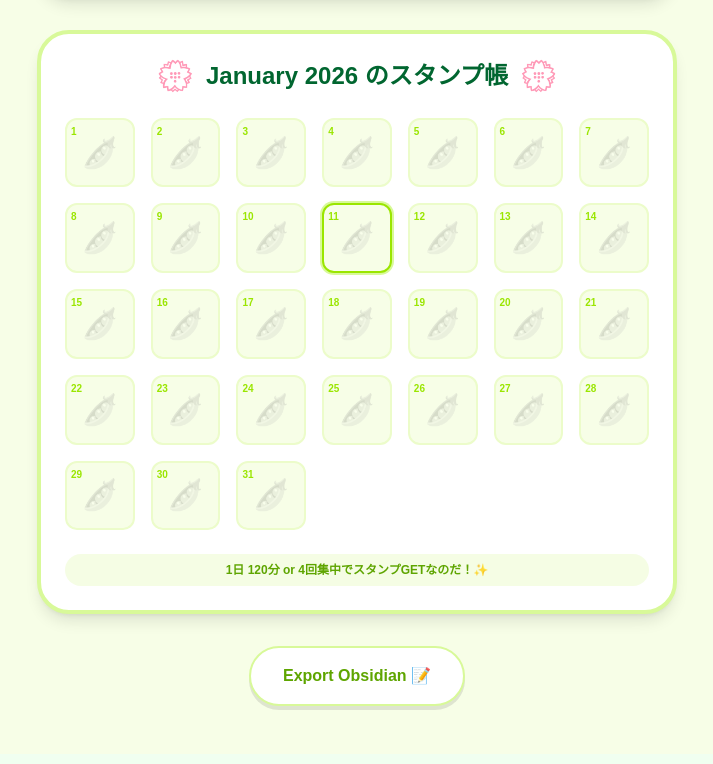
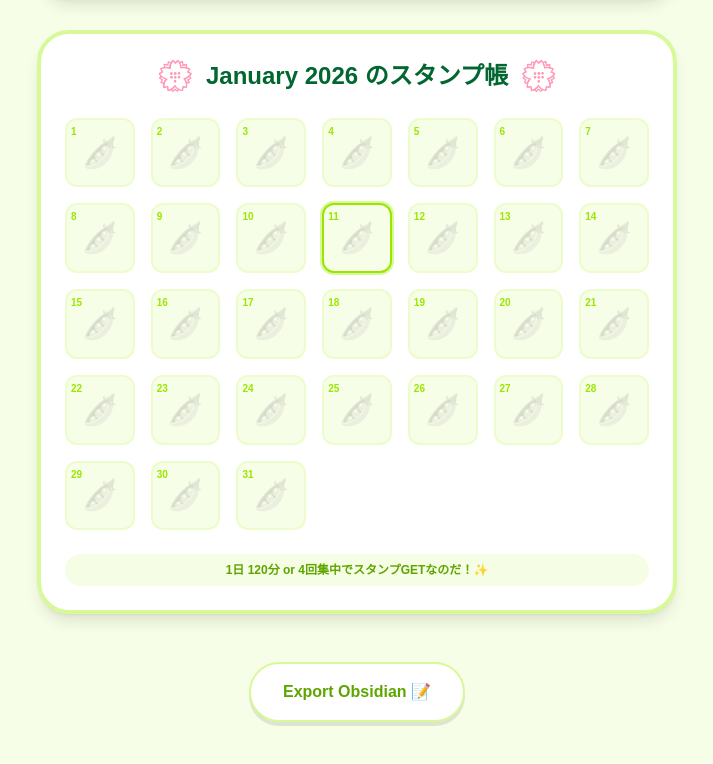
Before and after one commit to lasteve4u-prog/focus-flow, a React (Vite) app: page / in a window 1280 px wide. Shown: the part 1081-1845 px from the top of the page, without its empty margins (283-996 px from the left). Built offline with nearby package versions, Linux system fonts and the light colour scheme; no server answers; a web font is replaced by a local one.

Commit message:
Design: Fix timer jitter and enhance background visibility 🫛✨

```diff
--- a/src/components/BreakTimer.tsx
+++ b/src/components/BreakTimer.tsx
@@ -55,7 +55,7 @@ export const BreakTimer: React.FC<BreakTimerProps> = ({ onFinish }) => {
                 </div>
 
                 <div className="relative mb-12">
-                    <div className="text-[8rem] md:text-[10rem] leading-none font-black tracking-tighter text-green-500 drop-shadow-sm tabular-nums font-mono">
+                    <div className="text-[8rem] md:text-[10rem] leading-none font-black tracking-[0.2rem] text-green-500 drop-shadow-sm tabular-nums font-mono">
                         {formatTime(timeLeft)}
                     </div>
                 </div>
--- a/src/components/HomeScreen.tsx
+++ b/src/components/HomeScreen.tsx
@@ -325,7 +325,7 @@ export const HomeScreen: React.FC<HomeScreenProps> = ({ dailyLog, onAddEvent, on
 
                 <StampCard stamps={stamps} currentDate={dailyLog.date} />
 
-                <div className="flex justify-center mt-8 mb-4">
+                <div className="flex justify-center mt-12 mb-8">
                     <button
                         onClick={() => exportToMarkdown(dailyLog)}
                         className="px-8 py-4 text-lime-600 border-2 border-lime-200 bg-white rounded-full font-bold hover:bg-lime-50 hover:border-lime-300 outline-none focus:ring-4 focus:ring-lime-100 transition-all shadow-sm btn-puni"
--- a/src/components/TaskTimer.tsx
+++ b/src/components/TaskTimer.tsx
@@ -124,7 +124,7 @@ export const TaskTimer: React.FC<TaskTimerProps> = ({ durationMinutes, taskTitle
                         🫛
                     </div>
 
-                    <div className="text-[9rem] md:text-[11rem] leading-none font-black tracking-tighter text-lime-600 drop-shadow-xl tabular-nums transition-all duration-300 font-mono">
+                    <div className="text-[9rem] md:text-[11rem] leading-none font-black tracking-[0.2rem] text-lime-600 drop-shadow-xl tabular-nums transition-all duration-300 font-mono">
                         {formatTime(timeLeft)}
                     </div>
                 </div>
--- a/src/index.css
+++ b/src/index.css
@@ -30,7 +30,7 @@ body {
   background-size: 32px 32px;
   /* To make it "very faint", we can rely on the color #4ade80 (green-400) being small?
      Or better, use rgba in the gradient itself for opacity interaction */
-  background-image: radial-gradient(rgba(74, 222, 128, 0.2) 2px, transparent 2px);
+  background-image: radial-gradient(rgba(74, 222, 128, 0.08) 2px, transparent 2px);
 }
 
 .tabular-nums {
```
